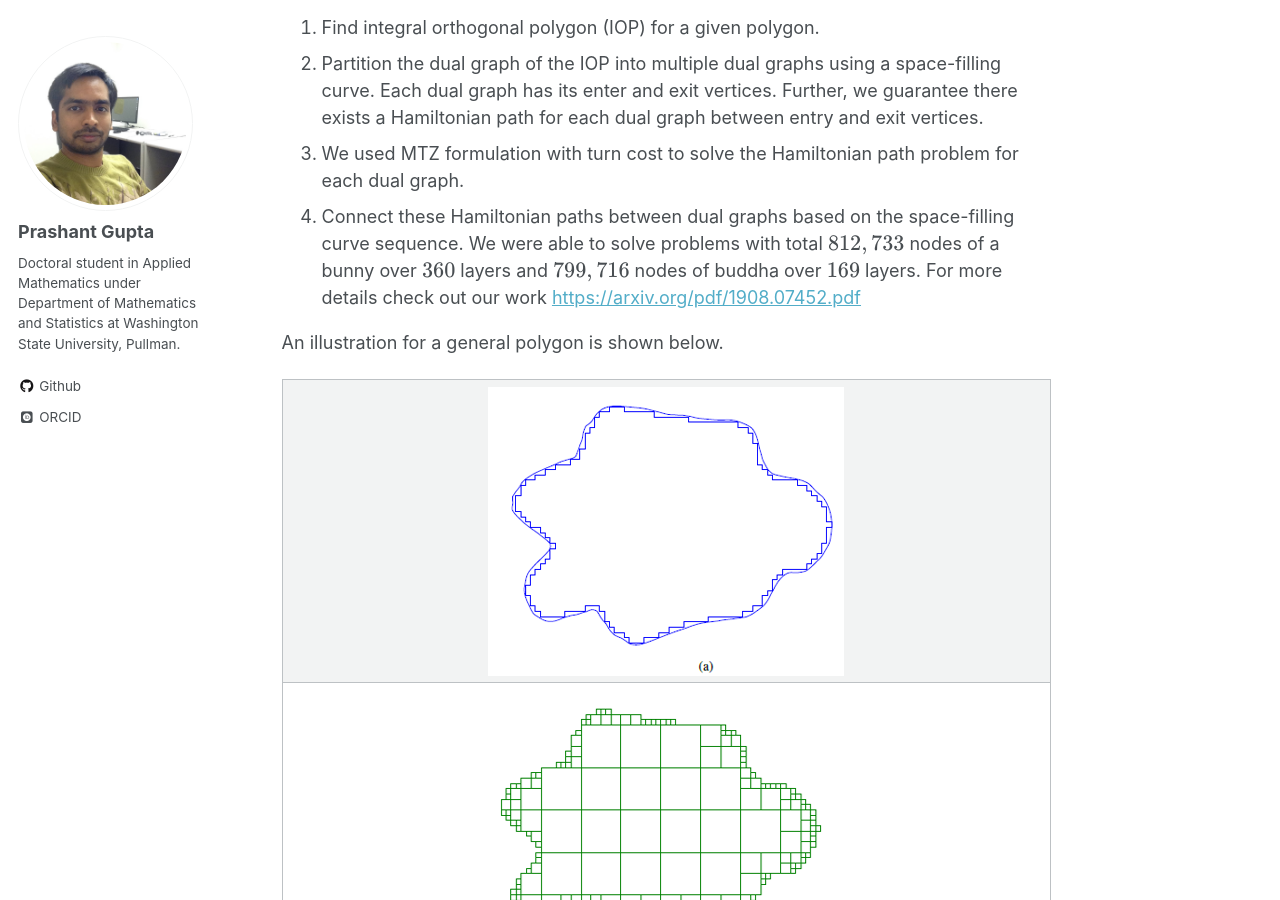
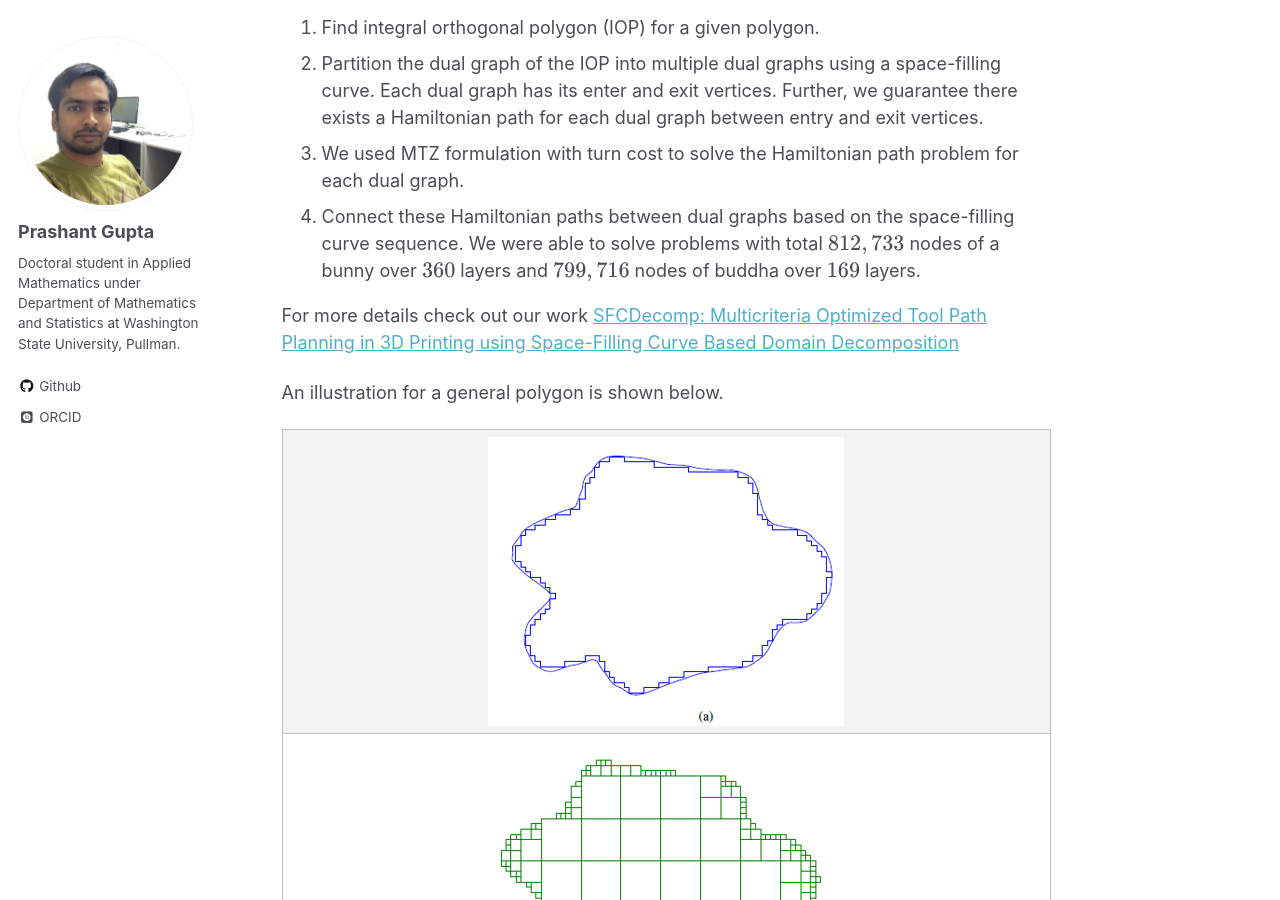
Before and after one commit to pragup/pragup.github.io, a Jekyll site: the page built from _posts/2021-04-20-SFCDecomp.md, in a window 1280 px wide and 900 px high, scrolled down 746 px. Built offline with Jekyll 4.4.1, drawn with Linux system fonts in a browser that asks for light colours; some web fonts are replaced; formulas are drawn with MathJax 3.

Commit message:
updating post!!!

```diff
--- a/_posts/2021-04-20-SFCDecomp.md
+++ b/_posts/2021-04-20-SFCDecomp.md
@@ -33,7 +33,8 @@ Hamiltonian path for each dual graph between entry and exit vertices.
 3. We used MTZ formulation with turn cost to solve the Hamiltonian path problem for each dual graph.
 4. Connect these Hamiltonian paths between dual graphs based on the space-filling curve sequence.
 We were able to solve problems with total $812,733$ nodes of a bunny over $360$ layers and $799,716$ nodes of buddha over $169$ layers.
-For more details check out our work [https://arxiv.org/pdf/1908.07452.pdf](https://arxiv.org/pdf/1908.07452.pdf)
+
+For more details check out our work [SFCDecomp: Multicriteria Optimized Tool Path Planning in 3D Printing using Space-Filling Curve Based Domain Decomposition](https://arxiv.org/abs/2109.01769)
 
 An illustration for a general polygon is shown below.
 
```
